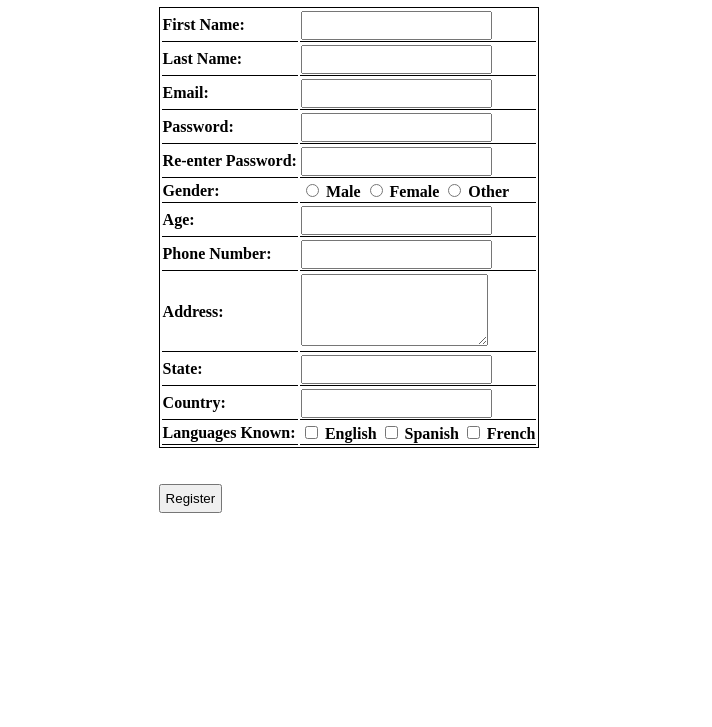
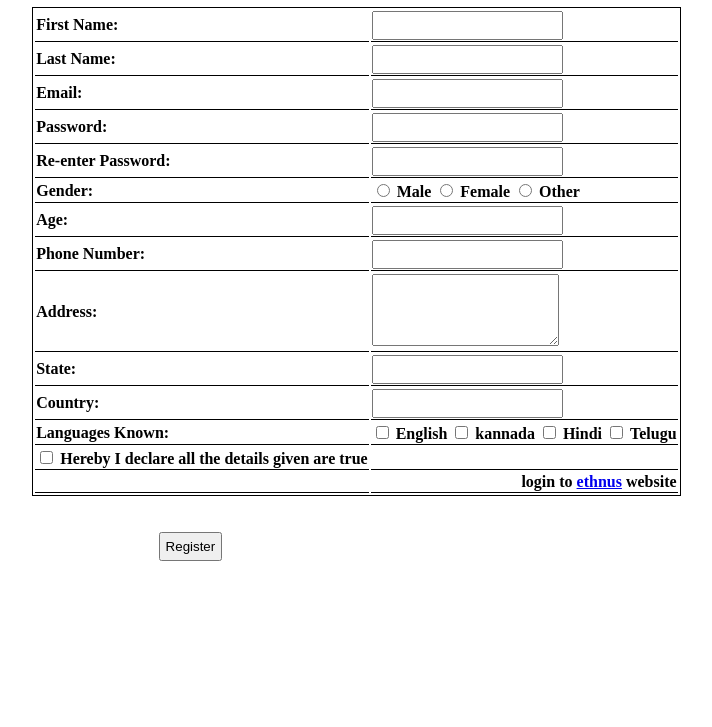
Before and after one commit to faiz66388/Task, a plain HTML site: page task5.html in a window 1280 px wide. Shown: the part 73-800 px from the top of the page, without its empty margins (355-1067 px from the left). Drawn offline with Linux system fonts and the light colour scheme.

Commit message:
task5.html

```diff
--- a/task5.html
+++ b/task5.html
@@ -5,8 +5,9 @@
     <meta name="viewport" content="width=device-width, initial-scale=1.0">
     <title>Registration Form</title>
     <style>
+        h1{color: blue;}
         table {
-            margin-left: 40%;
+            margin-left: 30%;
             border: 1px solid black;
         }
         label {
@@ -76,10 +77,18 @@
                 <td><label>Languages Known:</label></td>
                 <td>
                     <input type="checkbox" name="languages[]" value="english" id="english"> <label for="english">English</label>
-                    <input type="checkbox" name="languages[]" value="spanish" id="spanish"> <label for="spanish">Spanish</label>
-                    <input type="checkbox" name="languages[]" value="french" id="french"> <label for="french">French</label>
-                    <!-- Add more languages as needed -->
+                   <input type="checkbox" name="languages[]" value="kannada" id="kannada"> <label for="kannada">kannada</label>
+                    <input type="checkbox" name="languages[]" value="Hindi" id="Hindi"> <label for="Hindi">Hindi</label>
+                    <input type="checkbox" name="languages[]" value="Telugu" id="Telugu"> <label for="Telugu">Telugu</label>
                 </td>
+            </tr>
+            <tr>
+                <td><input type="checkbox" name="declare" value="declare" id="declare"> <label for="declare">Hereby I declare all the details given are true</label></td>
+                <td></td>
+            </tr>
+            <tr >
+                <td></td>
+                <td style="font-weight: bold; text-align: right;">login to <a href="https://ethnus.com/">ethnus</a> website</td>
             </tr>
         </table>
         <br><br>
```
